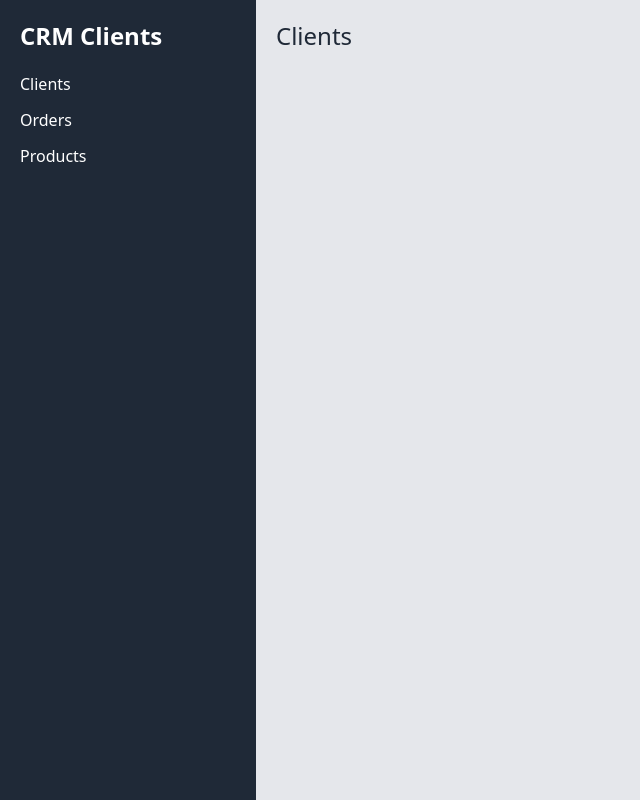
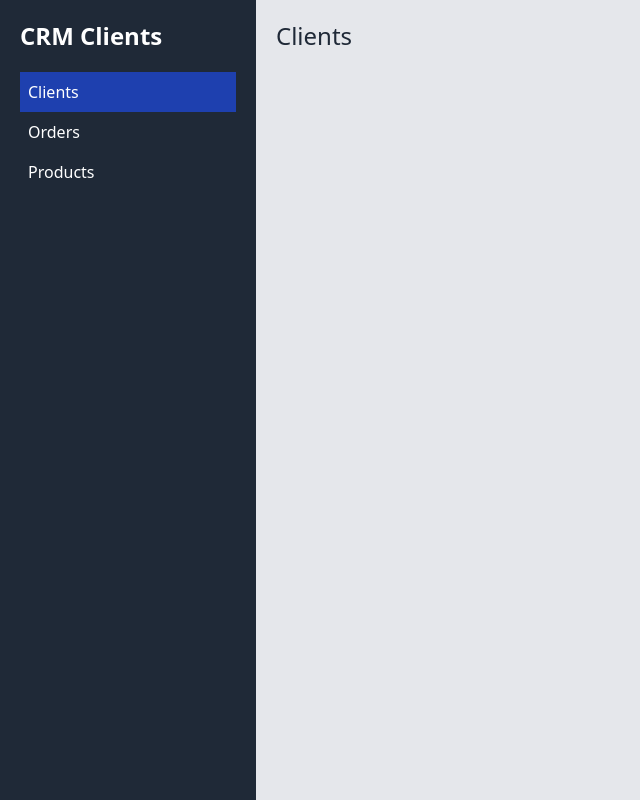
Before and after one commit to JKBustillo/CRMClient, a Next.js app: page / in a window 1280 px wide. Shown: the whole page, without its empty margins (0-640 px from the left). Built offline with nearby package versions, Linux system fonts and the light colour scheme.

Commit message:
feat: remove margin and add color to the current link

```diff
--- a/components/Sidebar.js
+++ b/components/Sidebar.js
@@ -1,7 +1,10 @@
 import React from 'react';
 import Link from 'next/link';
+import { useRouter } from 'next/router';
 
 const Sidebar = () => {
+    const router = useRouter();
+
     return (
         <aside className="bg-gray-800 sm:w-1/3 xl:w-1/5 sm:min-h-screen p-5">
             <div>
@@ -9,23 +12,23 @@ const Sidebar = () => {
             </div>
 
             <nav className="mt-5 list-none">
-                <li>
+                <li className={router.pathname === "/" ? "bg-blue-800 p-2" : "p-2"}>
                     <Link href="/">
-                        <a className="text-white mb-3 block">
+                        <a className="text-white block">
                             Clients
                         </a>
                     </Link>
                 </li>
-                <li>
+                <li className={router.pathname === "/orders" ? "bg-blue-800 p-2" : "p-2"}>
                     <Link href="/orders">
-                        <a className="text-white mb-3 block">
+                        <a className="text-white block">
                             Orders
                         </a>
                     </Link>
                 </li>
-                <li>
+                <li className={router.pathname === "/products" ? "bg-blue-800 p-2" : "p-2"}>
                     <Link href="/products">
-                        <a className="text-white mb-3 block">
+                        <a className="text-white block">
                             Products
                         </a>
                     </Link>
```
